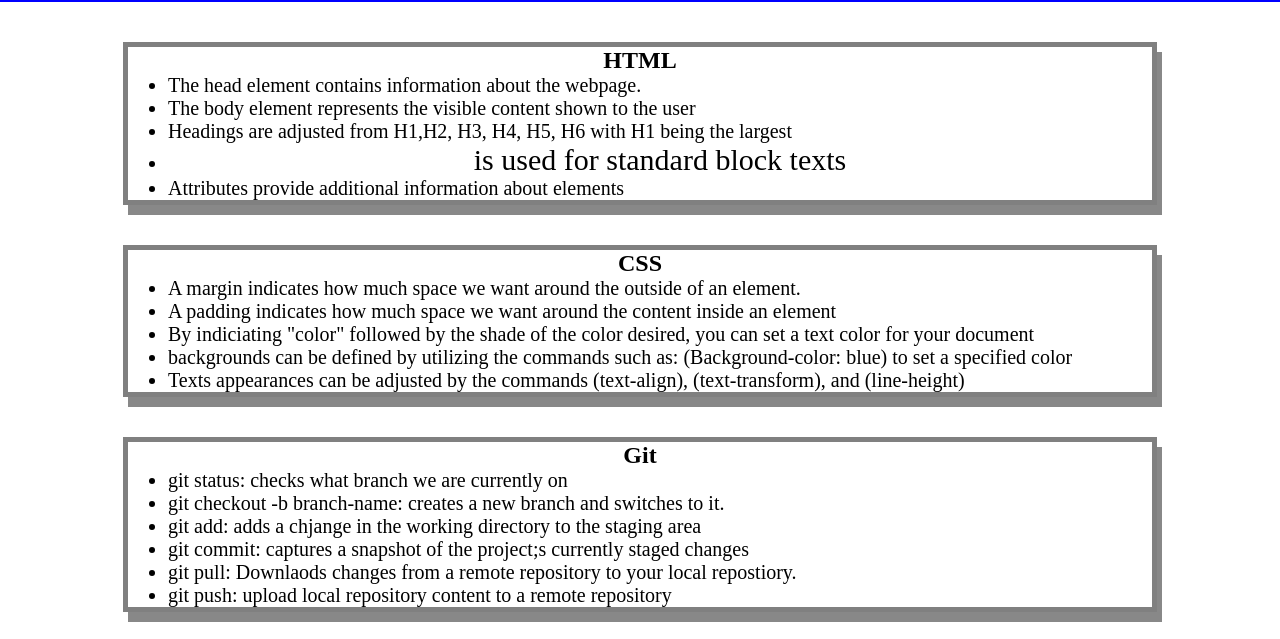
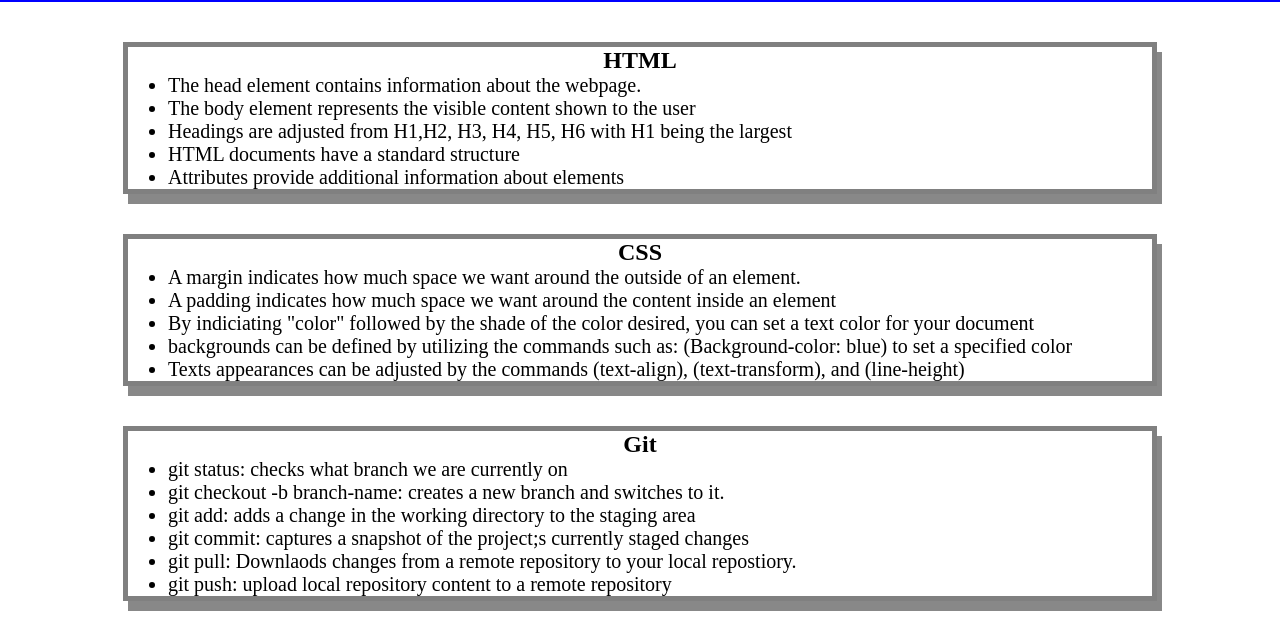
Before and after one commit to DMarshSZ/prework-study-guide, a plain HTML site: page index.html in a window 1280 px wide. Shown: the part 118-757 px from the top of the page. Drawn offline with Linux system fonts and the light colour scheme.

Commit message:
correction to error

```diff
--- a/index.html
+++ b/index.html
@@ -20,7 +20,7 @@
         <LI>The head element contains information about the webpage.</LI>
         <LI>The body element represents the visible content shown to the user</LI>
         <li> Headings are adjusted from H1,H2, H3, H4, H5, H6 with H1 being the largest</li>
-        <li><p> is used for standard block texts </li>
+        <li>HTML documents have a standard structure</li>
         <li>Attributes provide additional information about elements</li>
       </UL>
     </section>
@@ -39,7 +39,7 @@
 <ul>
   <li> git status: checks what branch we are currently on</li>
   <li>git checkout -b branch-name: creates a new branch and switches to it.</li>
-  <li>git add: adds a chjange in the working directory to the staging area</li>
+  <li>git add: adds a change in the working directory to the staging area</li>
   <li>git commit: captures a snapshot of the project;s currently staged changes</li>
   <li>git pull: Downlaods changes from a remote repository to your local repostiory.</li>
   <li>git push: upload local repository content to a remote repository</li>
```
